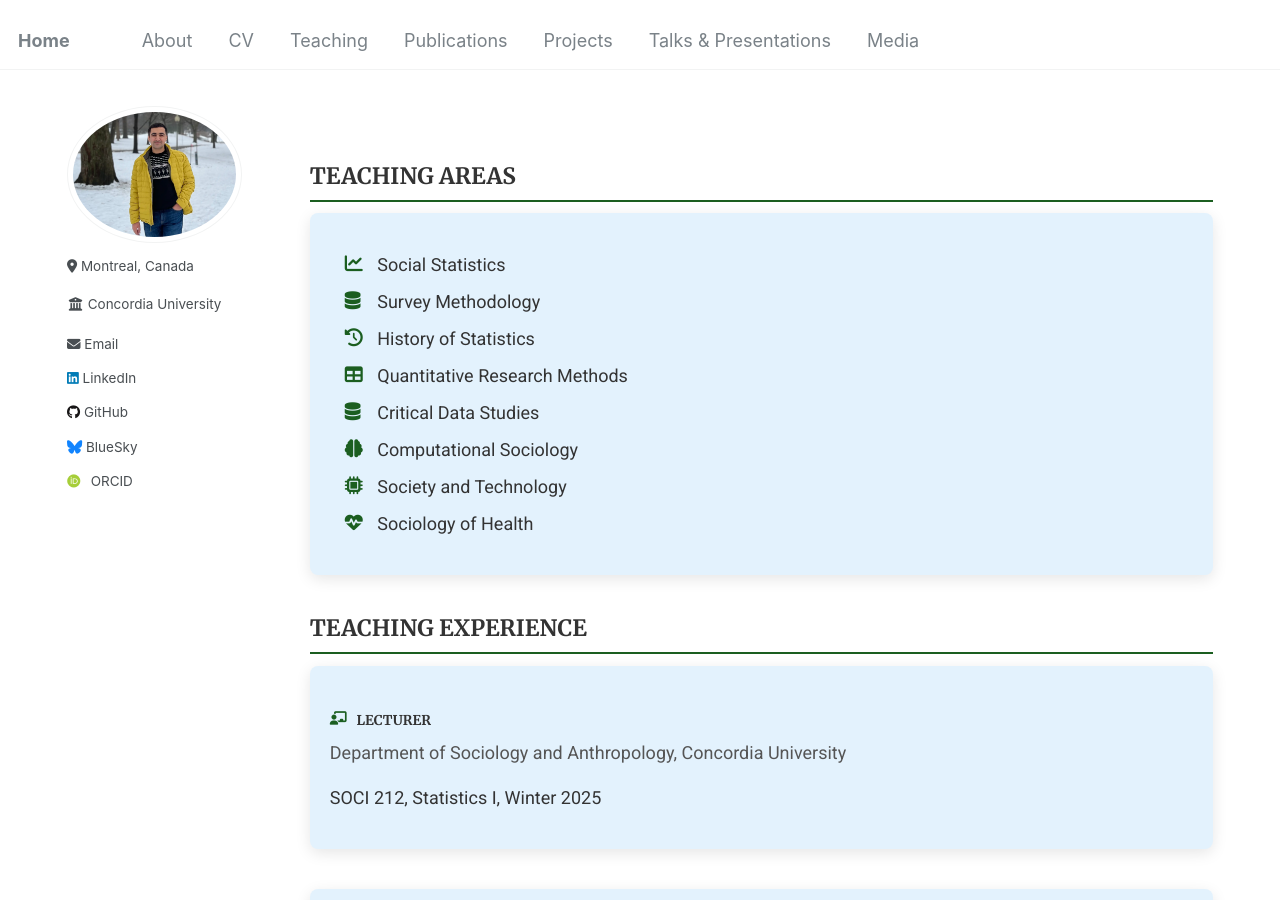
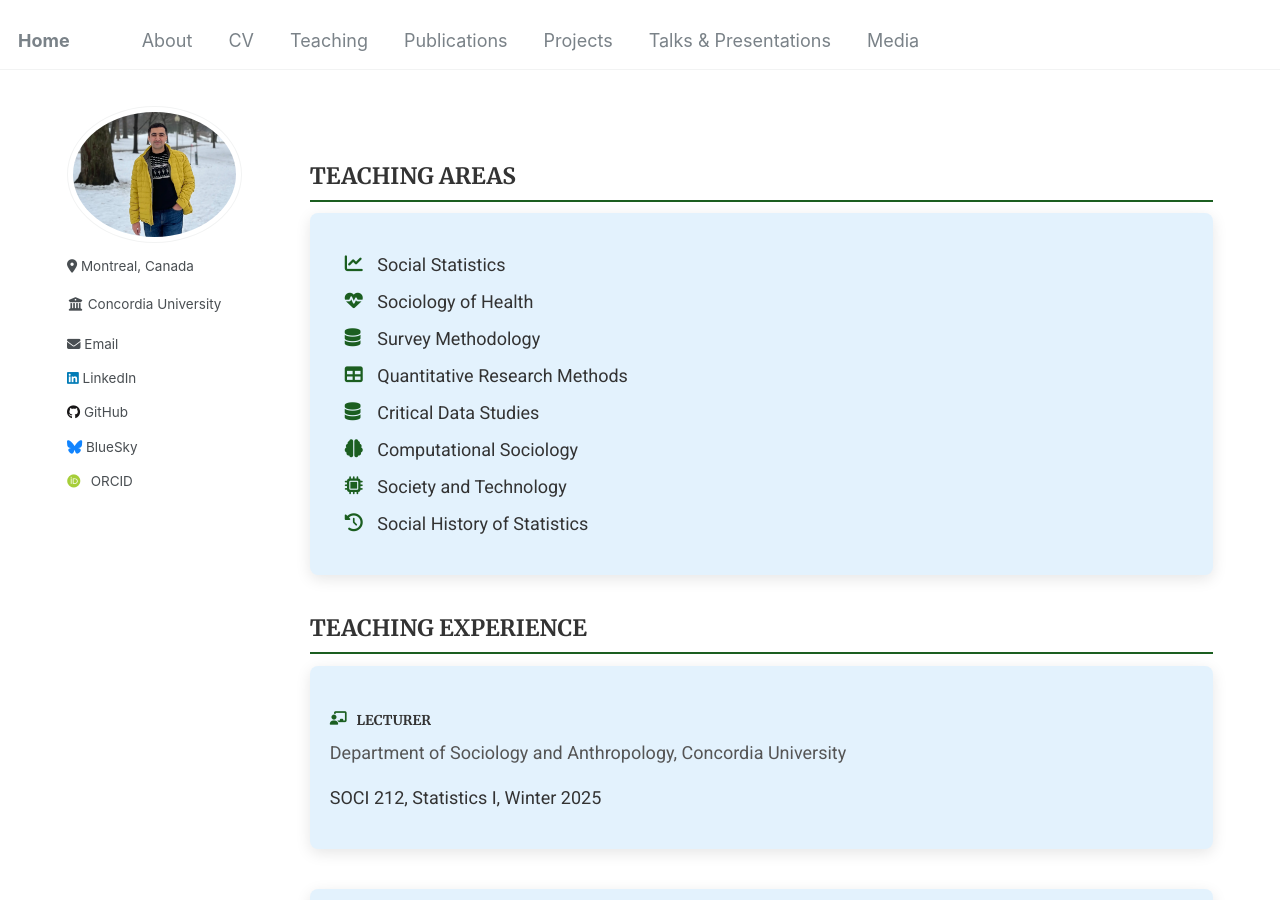
Before and after one commit to Mohsnmonji/mohsnmonji.github.io, a Jekyll site: the page built from _pages/teaching.md, in a window 1280 px wide and 900 px high. Built offline with Jekyll 4.4.1, drawn with Linux system fonts in a browser that asks for light colours; some web fonts are replaced.

Commit message:
Update teaching.md

```diff
--- a/_pages/teaching.md
+++ b/_pages/teaching.md
@@ -65,15 +65,15 @@ author_profile: true
 <h2>TEACHING AREAS</h2>
 <div class="teaching-card">
   <ul class="teaching-list">
-    <li><i class="fas fa-chart-line icon"></i>  Social Statistics</li>
+    <li><i class="fas fa-chart-line icon"></i> Social Statistics</li>
+    <li><i class="fas fa-heartbeat icon"></i> Sociology of Health</li>
     <li><i class="fas fa-database icon"></i> Survey Methodology</li>
-    <li><i class="fas fa-history icon"></i> History of Statistics</li>
     <li><i class="fas fa-table icon"></i> Quantitative Research Methods</li>
     <li><i class="fas fa-database icon"></i> Critical Data Studies</li>
     <li><i class="fas fa-brain icon"></i> Computational Sociology</li>
     <li><i class="fas fa-microchip icon"></i> Society and Technology</li>
+<li><i class="fas fa-history icon"></i> Social History of Statistics</li>
 
-  <li><i class="fas fa-heartbeat icon"></i> Sociology of Health</li>
   </ul>
 </div>
 </div>
```
